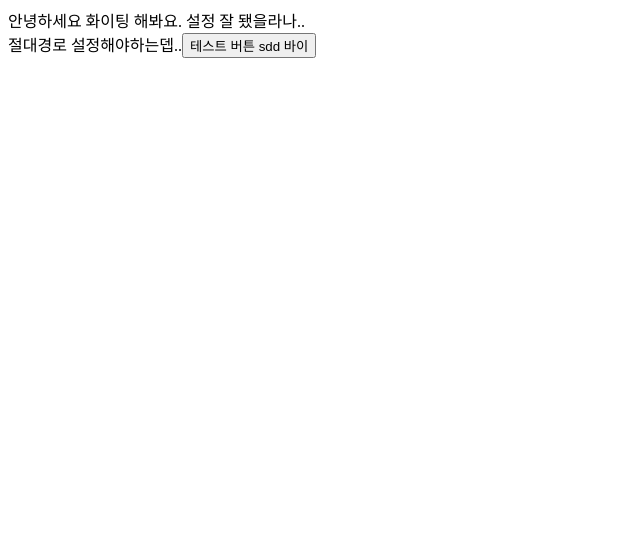
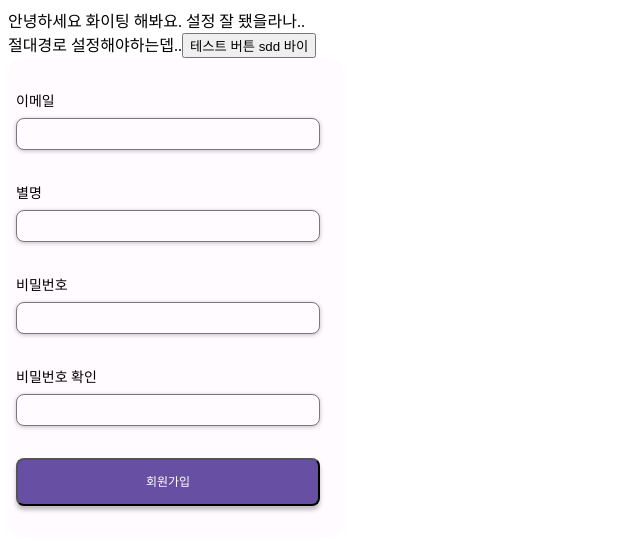
Before and after one commit to Time-Catcher/timecatcher, a React (Create React App) app: page / in a window 1280 px wide. Shown: the top 550 px of the page, without its empty margins (0-640 px from the left). Built offline with nearby package versions, Linux system fonts and the light colour scheme.

Commit message:
add: SignUp Component UI

```diff
--- a/package.json
+++ b/package.json
@@ -13,6 +13,7 @@
     "firebase": "^9.12.1",
     "react": "^18.2.0",
     "react-dom": "^18.2.0",
+    "react-hook-form": "^7.37.0",
     "react-router": "^6.4.2",
     "react-router-dom": "^6.4.2",
     "react-scripts": "5.0.1",
--- a/src/App.tsx
+++ b/src/App.tsx
@@ -1,3 +1,4 @@
+import AuthInput from "./components/auth/AuthInput";
 import Button from "./components/Button";
 
 function App() {
@@ -6,6 +7,7 @@ function App() {
       안녕하세요 화이팅 해봐요. 설정 잘 됐을라나.. <br />
       절대경로 설정해야하는뎁..
       <Button />
+      <AuthInput />
     </div>
   );
 }
--- a/src/components/Button.tsx
+++ b/src/components/Button.tsx
@@ -1,3 +1,5 @@
+import styled from "styled-components";
+
 export default function Button() {
   return <button>테스트 버튼 sdd 바이</button>;
 }
--- a/src/components/auth/AuthInput.tsx
+++ b/src/components/auth/AuthInput.tsx
@@ -1 +1,211 @@
 import styled from "styled-components";
+
+export default function AuthInput() {
+  return (
+    <Form>
+      <FormDiv>
+        <Label htmlFor="email">이메일</Label>
+        <Input type="email" id="email" />
+      </FormDiv>
+      <FormDiv>
+        <Label htmlFor="nickname">별명</Label>
+        <Input type="text" id="nickname" />
+      </FormDiv>
+      <FormDiv>
+        <Label htmlFor="password">비밀번호</Label>
+        <Input type="password" id="password" />
+      </FormDiv>
+      <FormDiv>
+        <Label htmlFor="passwordCheck">비밀번호 확인</Label>
+        <Input type="password" id="passwordCheck" />
+      </FormDiv>
+      <Submit>
+        <P>회원가입</P>
+      </Submit>
+    </Form>
+  );
+}
+
+const P = styled.p`
+  width: 45px;
+  height: 18px;
+
+  font-family: "Inter";
+  font-style: normal;
+  font-weight: 400;
+  font-size: 12px;
+  line-height: 150%;
+  /* identical to box height, or 18px */
+
+  /* material-theme/sys/light/on-primary */
+
+  color: #ffffff;
+
+  /* Inside auto layout */
+
+  flex: none;
+  order: 0;
+  flex-grow: 0;
+`;
+
+const Submit = styled.button`
+  /* 버튼 */
+
+  /* Auto layout */
+
+  display: flex;
+  flex-direction: row;
+  justify-content: center;
+  align-items: center;
+  padding: 8px;
+  gap: 8px;
+
+  width: 304px;
+  height: 48px;
+
+  /* material-theme/sys/light/primary
+
+token=md.sys.color.primary
+
+primary / on-primary
+
+Regular text:
+Level AA - ✅ Pass
+Level AAA - ❌ Fail
+
+Large text:
+Level AA - ✅ Pass
+Level AAA - ✅ Pass
+
+Icons:
+Level AA - ✅ Pass
+*/
+  background: #6750a4;
+  box-shadow: 0px 4px 4px rgba(0, 0, 0, 0.25);
+  border-radius: 8px;
+
+  /* Inside auto layout */
+
+  flex: none;
+  order: 4;
+  align-self: stretch;
+  flex-grow: 0;
+`;
+
+const FormDiv = styled.div`
+  /* Auto layout */
+
+  display: flex;
+  flex-direction: column;
+  align-items: flex-start;
+  padding: 0px;
+  gap: 8px;
+
+  width: 304px;
+  height: 60px;
+
+  /* Inside auto layout */
+
+  flex: none;
+  order: 0;
+  align-self: stretch;
+  flex-grow: 0;
+`;
+
+const Label = styled.label`
+  display: flex;
+  flex-flow: row nowrap;
+  justify-content: start;
+  align-items: center;
+  padding: 0px;
+  gap: 16px;
+  font-size: 14px;
+  height: 20px;
+
+  /* Inside auto layout */
+
+  flex: none;
+  order: 0;
+`;
+
+const Form = styled.form`
+  display: flex;
+  flex-direction: column;
+  justify-content: center;
+  align-items: center;
+  padding: 16px 8px;
+  gap: 32px;
+
+  position: relative;
+  width: 320px;
+  height: 448px;
+
+  /* material-theme/sys/light/background
+
+token=md.sys.color.background
+
+background / on-background
+
+Regular text:
+Level AA - ✅ Pass
+Level AAA - ✅ Pass
+
+Large text:
+Level AA - ✅ Pass
+Level AAA - ✅ Pass
+
+Icons:
+Level AA - ✅ Pass
+*/
+  background: #fffbff;
+  border-radius: 16px;
+`;
+const Input = styled.input`
+  /* Frame 6 */
+
+  box-sizing: border-box;
+
+  /* Auto layout */
+
+  display: flex;
+  flex-direction: row;
+  align-items: center;
+  padding: 10px;
+  gap: 10px;
+
+  width: 304px;
+  height: 32px;
+
+  /* material-theme/sys/light/surface
+
+token=md.sys.color.surface
+
+surface / on-surface
+
+Regular text:
+Level AA - ✅ Pass
+Level AAA - ✅ Pass
+
+Large text:
+Level AA - ✅ Pass
+Level AAA - ✅ Pass
+
+Icons:
+Level AA - ✅ Pass
+*/
+  background: #fffbff;
+  /* material-theme/sys/light/outline
+
+token=md.sys.color.outline
+*/
+  border: 1px solid #7a757f;
+  box-shadow: 0px 1px 4px rgba(0, 0, 0, 0.25);
+  border-radius: 8px;
+
+  /* Inside auto layout */
+
+  flex: none;
+  order: 1;
+  align-self: stretch;
+  flex-grow: 0;
+`;
```
